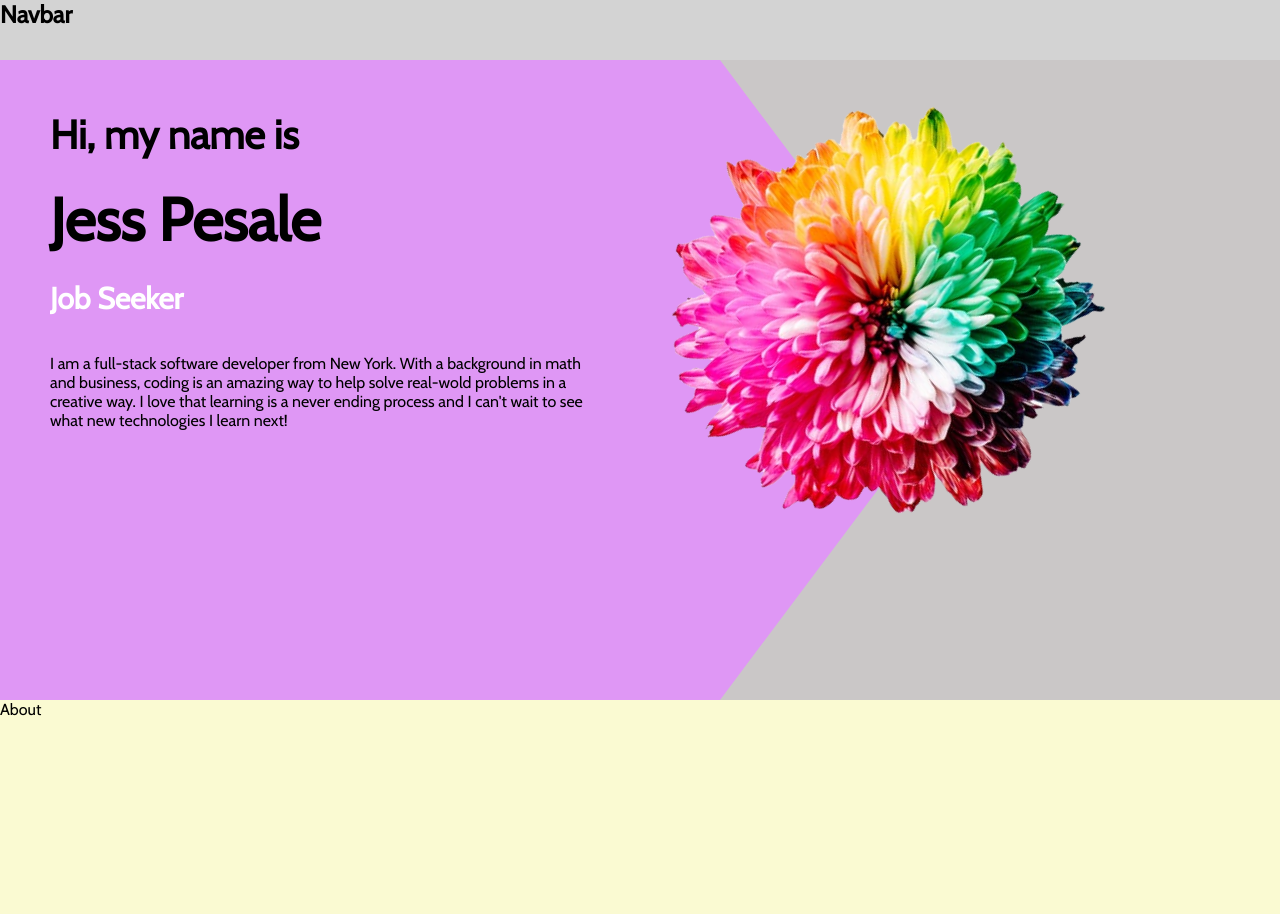
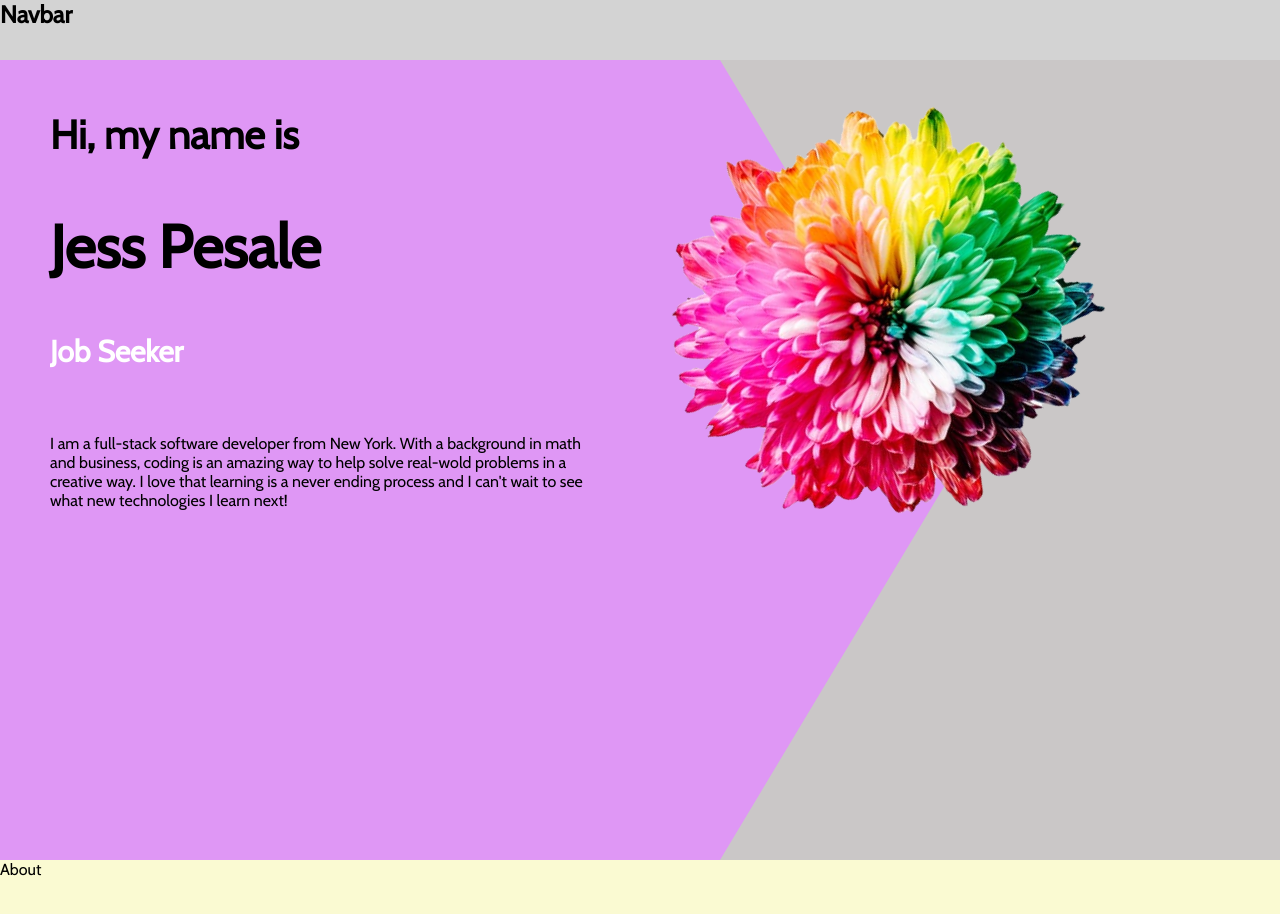
Before and after one commit to jesspesale/portfolio-site, a React (Create React App) app: page / in a window 1280 px wide. Shown: the top 914 px of the page. Built offline with nearby package versions, Linux system fonts and the light colour scheme.

Commit message:
added id's to main div in componenets

```diff
--- a/src/App.css
+++ b/src/App.css
@@ -4,17 +4,26 @@
 }
 .app {
   font-family: 'Cabin', sans-serif;
-  background-color: #cac7c7
+  background-color: #cac7c7;
 
 }
 
 
-.sections{
+.sections-container{
   position: relative;
-  top: 60px;
+  margin-top: 60px;
+  overflow-y: scroll;
+  scroll-snap-type: y mandatory;
 }
 
-.sections > * {
+.sections-container > * {
   width: 100%;
   height: calc(100vh - 60px);
+  scroll-snap-align: start;
+  position: relative;
 }
+/* .section{
+  width: 100%;
+  height: calc(100vh - 60px);
+  scroll-snap-align: start;
+} */
--- a/src/App.jsx
+++ b/src/App.jsx
@@ -9,11 +9,11 @@ function App() {
   return (
     <div className="app">
       <Navbar sticky="top" />
-      <div className="sections">
-        <Intro/>
-        <About className="section"/>
-        <Projects className="section"/>
-        <Contact className="section"/>
+      <div className="sections-container">
+          <Intro className="section" />
+          <About className="section" />
+          <Projects className="section" />
+          <Contact className="section" />
       </div>
     </div>
   );
--- a/src/components/Navbar/Navbar.jsx
+++ b/src/components/Navbar/Navbar.jsx
@@ -5,8 +5,9 @@ const Navbar = () => {
     return(
         <div className="navbar">
             <div className="nav-wrapper">
+                    <h2>Navbar</h2>
                 <div className="nav-left">
-                    <h2>Navbar</h2>
+                    <a href=""></a>
                 </div>
                 <div className="nav-right">
 
--- a/src/components/about/about.jsx
+++ b/src/components/about/about.jsx
@@ -2,7 +2,7 @@ import "./about.css";
 
 const About = () => {
   return (
-    <div className="about">
+    <div className="about" id="about">
         About
     </div>
   )
--- a/src/components/contact/contact.jsx
+++ b/src/components/contact/contact.jsx
@@ -2,7 +2,7 @@ import "./contact.css"
 
 const Contact = () => {
   return (
-    <div className="contact">
+    <div className="contact" id="contact">
         Contact
     </div>
   )
--- a/src/components/intro/intro.css
+++ b/src/components/intro/intro.css
@@ -1,7 +1,7 @@
 
 .intro{
     display: flex;
-    height: 80vh;
+    height: 100vh;
 
 }
 
--- a/src/components/intro/intro.jsx
+++ b/src/components/intro/intro.jsx
@@ -6,7 +6,7 @@ import Color from "../../images/color-flower.png"
 
 const Intro = () => {
     return (
-      <div className="intro">
+      <div className="intro" id="intro">
         <div className="i-left">
           <div className="i-bg"></div>
           <div className="i-left-wrapper">
--- a/src/components/projects/projects.jsx
+++ b/src/components/projects/projects.jsx
@@ -3,7 +3,7 @@ import "./projects.css";
 const Projects = () => {
 
   return (
-    <div className="projects">
+    <div className="projects" id="projects">
       Projects
     </div>
   )
```
Also changed, not shown: 1 other file (tests, documents, lock files or other folders).
